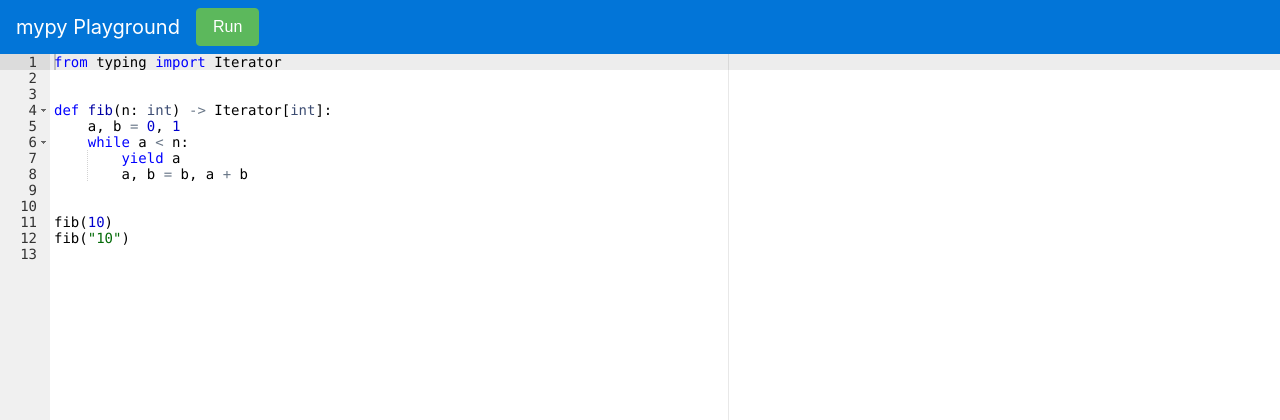
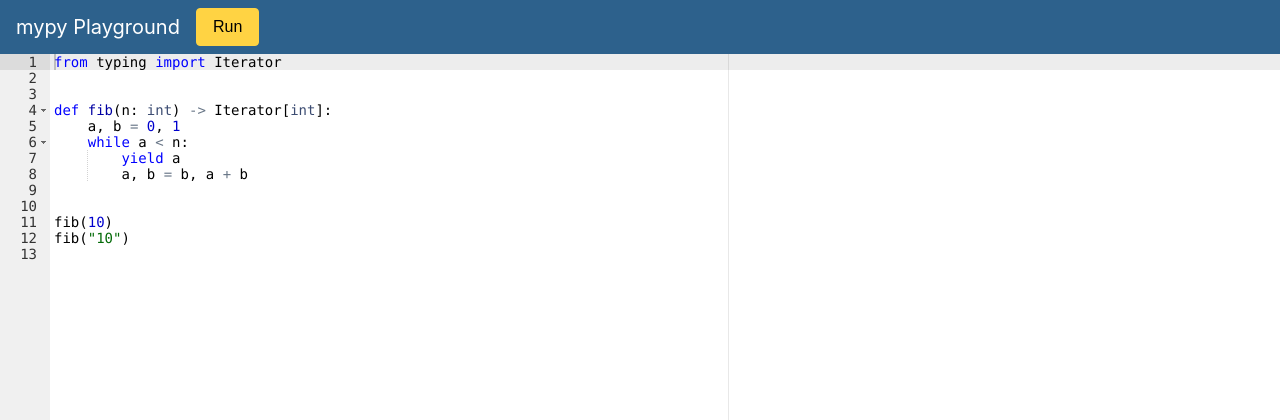
Before and after one commit to ymyzk/mypy-playground, a Bottle app: page / in a window 1280 px wide. Shown: the top 420 px of the page. Run offline with Bottle, Linux system fonts and the light colour scheme; some libraries are stand-ins or nearby versions.

Commit message:
Improve UI

```diff
--- a/app/static/index.css
+++ b/app/static/index.css
@@ -10,6 +10,10 @@ body {
 
 header {
   flex: 0 0 auto;
+}
+
+header nav {
+  background-color: #2d618c;
 }
 
 main {
@@ -30,3 +34,15 @@ main {
   overflow: auto;
   background: #eee;
 }
+
+.btn-nav-color {
+  background-color: #ffd343;
+  border-color: #ffd343;
+}
+
+.btn-nav-color:hover {
+  /* darken 10% */
+  background-color: #e5b93e;
+  /* darken 12% */
+  border-color: #e0b53d;
+}
--- a/app/static/index.js
+++ b/app/static/index.js
@@ -30,10 +30,12 @@
 
   function run() {
     var editor = ace.edit("editor");
+    var $run = $("#run");
     var $result = $("#result");
     var data = {
       source: editor.getValue(),
     };
+    $run.prop("disabled", true);
     $result.text("Running...");
 
     send(data, function(result) {
@@ -47,6 +49,9 @@
       $result.append($("<pre>").text(result.stdout));
       $result.append("<br>");
       $result.append($("<pre>").text(result.stderr));
+      $run.prop("disabled", false);
+    }, function(error) {
+      $run.prop("disabled", false);
     });
   }
 
--- a/app/views/index.html
+++ b/app/views/index.html
@@ -9,14 +9,14 @@
   </head>
   <body>
     <header>
-      <nav class="navbar navbar-toggleable-md navbar-inverse bg-primary">
+      <nav class="navbar navbar-toggleable-md navbar-inverse">
         <button class="navbar-toggler navbar-toggler-right" type="button" data-toggle="collapse" data-target="#navbar" aria-controls="navbar" aria-expanded="false" aria-label="Toggle navigation">
           <span class="navbar-toggler-icon"></span>
         </button>
         <a class="navbar-brand" href="#">mypy Playground</a>
         <div class="collapse navbar-collapse" id="navbar">
           <form class="form-inline my-2 my-lg-0">
-            <button class="btn btn-success my-2 my-sm-0" id="run">Run</button>
+            <button class="btn btn-nav-color my-2 my-sm-0" id="run">Run</button>
           </form>
         </div>
       </nav>
```
